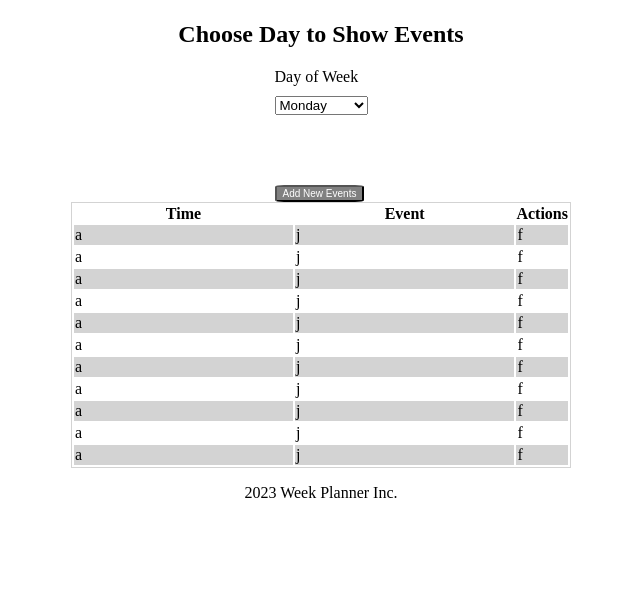
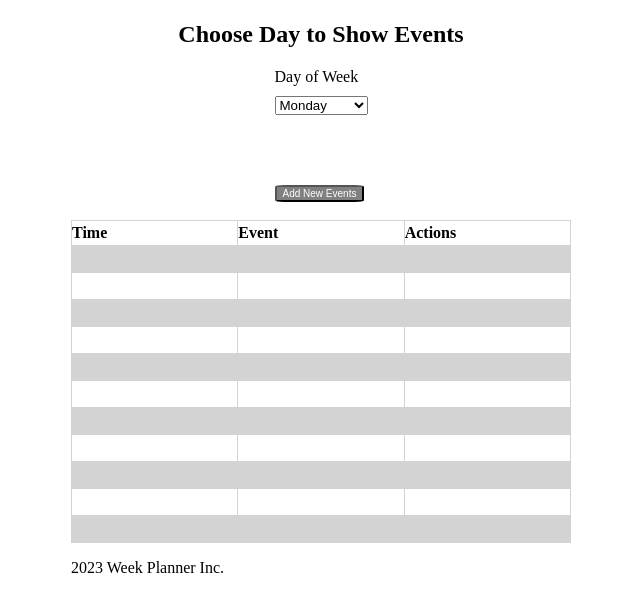
Before and after one commit to NangKTu/week-planner, a plain HTML site: page index.html in a window 1280 px wide. Shown: the part 87-698 px from the top of the page, without its empty margins (319-959 px from the left). Drawn offline with Linux system fonts and the light colour scheme.

Commit message:
css revisions

```diff
--- a/index.html
+++ b/index.html
@@ -7,6 +7,7 @@
   <link rel="stylesheet" href="styles.css">
 </head>
 <body>
+  <div class = "body">
   <h1>Weekly Planner</h1>
   <div>
     <h2>Choose Day to Show Events</h2>
@@ -23,7 +24,7 @@
       <option value="sunday">Sunday</option>
     </select><br>
     <button>Add New Events</button>
-  </div>
+  </div><br>
   <div class="table">
     <table style="width: 500px;">
       <thead>
@@ -35,64 +36,66 @@
       </thead>
       <tbody>
         <tr>
-          <td>a</td>
-          <td>j</td>
-          <td>f</td>
+          <td></td>
+          <td></td>
+          <td></td>
         </tr>
         <tr>
-          <td>a</td>
-          <td>j</td>
-          <td>f</td>
+          <td></td>
+          <td></td>
+          <td></td>
         </tr>
         <tr>
-          <td>a</td>
-          <td>j</td>
-          <td>f</td>
+          <td></td>
+          <td></td>
+          <td></td>
         </tr>
         <tr>
-          <td>a</td>
-          <td>j</td>
-          <td>f</td>
+          <td></td>
+          <td></td>
+          <td></td>
         </tr>
         <tr>
-          <td>a</td>
-          <td>j</td>
-          <td>f</td>
+          <td></td>
+          <td></td>
+          <td></td>
         </tr>
         <tr>
-          <td>a</td>
-          <td>j</td>
-          <td>f</td>
+          <td></td>
+          <td></td>
+          <td></td>
         </tr>
         <tr>
-          <td>a</td>
-          <td>j</td>
-          <td>f</td>
+          <td></td>
+          <td></td>
+          <td></td>
         </tr>
         <tr>
-          <td>a</td>
-          <td>j</td>
-          <td>f</td>
+          <td></td>
+          <td></td>
+          <td></td>
         </tr>
         <tr>
-          <td>a</td>
-          <td>j</td>
-          <td>f</td>
+          <td></td>
+          <td></td>
+          <td></td>
         </tr>
         <tr>
-          <td>a</td>
-          <td>j</td>
-          <td>f</td>
+          <td></td>
+          <td></td>
+          <td></td>
         </tr>
         <tr>
-          <td>a</td>
-          <td>j</td>
-          <td>f</td>
+          <td></td>
+          <td></td>
+          <td></td>
         </tr>
       </tbody>
     </table>
+    <p style="float: left">2023 Week Planner Inc.</p>
+   </div>
   </div>
-  <p style="float: left">2023 Week Planner Inc.</p>
+
   <script src="main.js"></script>
 </body>
 </html>
--- a/styles.css
+++ b/styles.css
@@ -1,4 +1,4 @@
-body {
+.body {
   display: flex;
   flex-direction: column;
   justify-content: center;
@@ -19,12 +19,15 @@ select {
 
 table {
   border: 1px solid lightgray;
+  border-collapse: collapse;
 }
 
 th {
   background-color: white;
   padding: 0;
   margin: 0;
+  border: 1px solid;
+  text-align: left;
 }
 
 /* td {
@@ -34,9 +37,15 @@ th {
 th,
 td,
 tr {
-  width: 50%;
+  width: 30%;
+  height: 1.5rem;
+  border: 1px solid lightgray;
 }
 
 tr:nth-child(odd) {
   background-color: lightgray;
 }
+
+p {
+  display: flex;
+}
```
